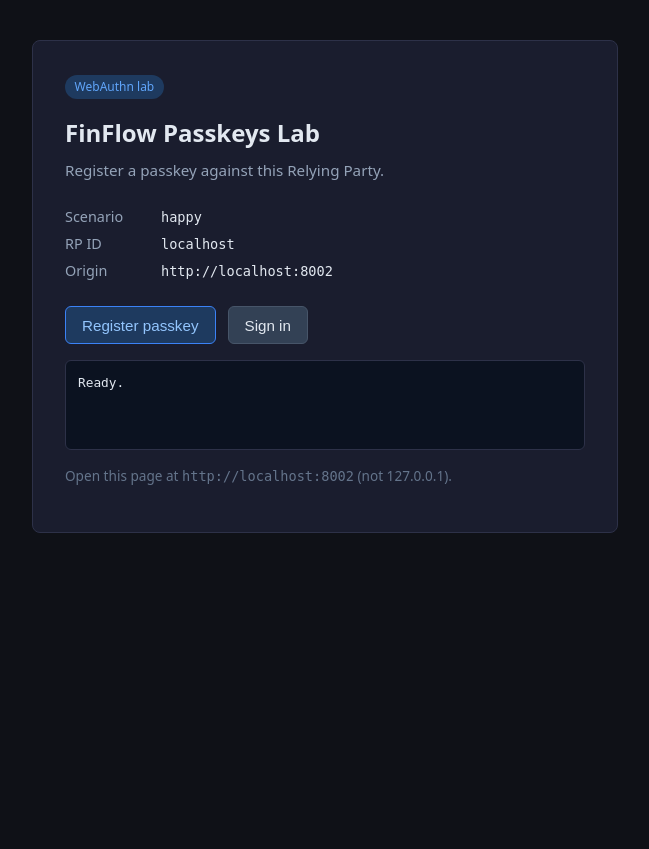
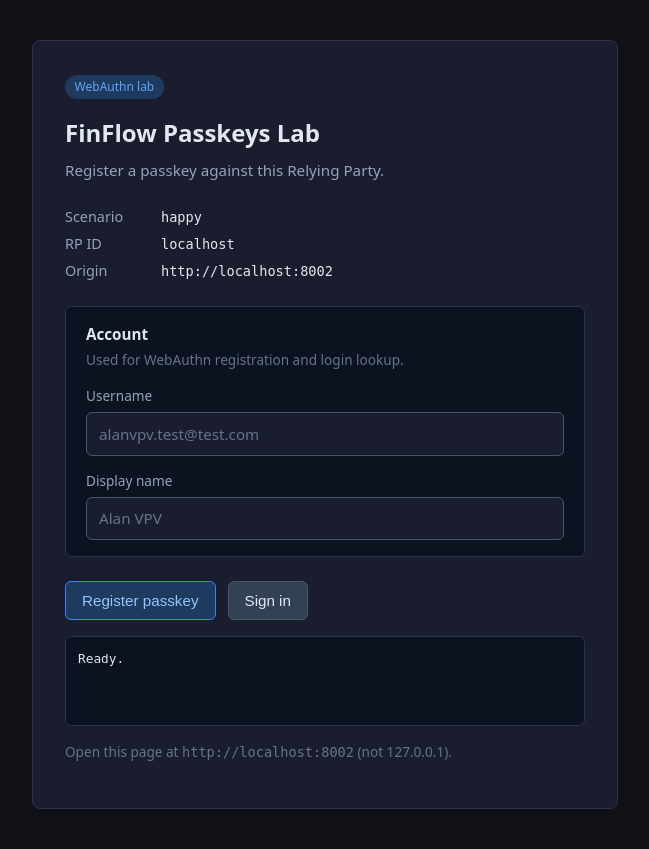
Before and after one commit to AlanVPV301/iam-portfolio, a Flask app: template 06-passkeys-webauthn-lab/templates/index.html in a window 1280 px wide. Shown: the whole page, without its empty margins (8-657 px from the left). Before the commit the page ends 533 px from the top, so only its background shows below. Run offline with Flask 3, Linux system fonts and the light colour scheme; the template is opened without the code that fills it, so the values that code supplies are empty.

Commit message:
Username fields and lookup for register and login, script and helper fixes

```diff
--- a/06-passkeys-webauthn-lab/static/login.js
+++ b/06-passkeys-webauthn-lab/static/login.js
@@ -56,6 +56,20 @@ function authenticationCredentialToJSON(credential) {
   };
 }
 
+async function parseOptionsResponse(resp) {
+  const payload = await resp.json();
+  if (!resp.ok) {
+    const detail = payload?.detail;
+    if (typeof detail === "string") throw new Error(detail);
+    if (Array.isArray(detail)) {
+      throw new Error(detail.map((item) => item.msg).join("; "));
+    }
+    throw new Error(resp.statusText || "Request failed");
+  }
+  if (typeof payload === "string") return JSON.parse(payload);
+  return payload;
+}
+
 document.getElementById("login-btn").addEventListener("click", async () => {
   if (!window.PublicKeyCredential) {
     log("WebAuthn is not available in this browser or context.");
@@ -68,18 +82,27 @@ document.getElementById("login-btn").addEventListener("click", async () => {
 
 
   try {
+    const form = document.getElementById("userForm");
+    const formData = new FormData(form);
+    const usernameValue = formData.get("username");
 
     const optionsResp = await fetch("/webauthn/login/options", {
       method: "POST",
       credentials: "same-origin",
+      headers: { "Content-Type": "application/json" },
+      body: JSON.stringify({ username: usernameValue }),
     });
-    let optionsFromServer = await optionsResp.json();
-    if (typeof optionsFromServer === "string") optionsFromServer = JSON.parse(optionsFromServer);
+
+    //Check for errors in the options call before proceeding, to catch issues such as user not found
+
+    const optionsFromServer = await parseOptionsResponse(optionsResp);
 
     console.log("options status", optionsResp.status);
     console.log("options raw", optionsFromServer);
     console.log("challenge", optionsFromServer.challenge);
     console.log("allowCredentials", optionsFromServer.allowCredentials);
+
+
     // 3. Request assertion (signature) from the user's device authenticator
     const assertion = await navigator.credentials.get({
       publicKey: prepareAuthenticationOptions(optionsFromServer)
--- a/06-passkeys-webauthn-lab/static/registration.js
+++ b/06-passkeys-webauthn-lab/static/registration.js
@@ -71,10 +71,20 @@ document.getElementById("register-btn").addEventListener("click", async () => {
   btn.disabled = true;
 
   try {
+    const form = document.getElementById("userForm");
+    const formData = new FormData(form);
+    const usernameValue = formData.get("username");
+    const displayNameValue = formData.get("displayName");
+
     log("Requesting registration options…");
     const optionsResp = await fetch("/webauthn/register/options", {
       method: "POST",
       credentials: "same-origin", // required so the browser sends and stores the _webauthn_tx cookie from the server
+      headers: { "Content-Type": "application/json" },
+      body: JSON.stringify({
+        username: usernameValue,
+        display_name: displayNameValue,
+      }),
     });
     if (!optionsResp.ok) {
       throw new Error(`Options failed: ${optionsResp.status} ${optionsResp.statusText}`);
--- a/06-passkeys-webauthn-lab/static/style.css
+++ b/06-passkeys-webauthn-lab/static/style.css
@@ -102,3 +102,61 @@ pre {
   font-size: 0.85rem;
   color: #64748b;
 }
+
+.panel {
+  margin-bottom: 1.5rem;
+  padding: 1rem 1.25rem;
+  border-radius: 6px;
+  background: #0b1220;
+  border: 1px solid #2d3148;
+}
+
+.panel-title {
+  margin: 0 0 0.25rem;
+  font-size: 0.95rem;
+  font-weight: 600;
+  color: #e2e8f0;
+}
+
+.panel-hint {
+  margin: 0 0 1rem;
+  font-size: 0.85rem;
+  color: #64748b;
+}
+
+.user-form-fields {
+  display: grid;
+  gap: 0.9rem;
+}
+
+.field {
+  display: grid;
+  gap: 0.35rem;
+}
+
+.field-label {
+  font-size: 0.85rem;
+  color: #94a3b8;
+}
+
+.field input {
+  width: 100%;
+  box-sizing: border-box;
+  padding: 0.6rem 0.75rem;
+  border-radius: 6px;
+  border: 1px solid #475569;
+  background: #1a1d2e;
+  color: #e2e8f0;
+  font: inherit;
+  font-size: 0.95rem;
+}
+
+.field input::placeholder {
+  color: #64748b;
+}
+
+.field input:focus {
+  outline: none;
+  border-color: #3b82f6;
+  box-shadow: 0 0 0 2px rgba(59, 130, 246, 0.2);
+}
--- a/06-passkeys-webauthn-lab/templates/index.html
+++ b/06-passkeys-webauthn-lab/templates/index.html
@@ -21,6 +21,33 @@
       <dd><code>{{ origin | default("http://localhost:8002") }}</code></dd>
     </dl>
 
+    <section class="panel user-form">
+      <h2 class="panel-title">Account</h2>
+      <p class="panel-hint">Used for WebAuthn registration and login lookup.</p>
+      <form id="userForm" class="user-form-fields">
+        <label class="field">
+          <span class="field-label">Username</span>
+          <input
+            type="text"
+            name="username"
+            placeholder="alanvpv.test@test.com"
+            autocomplete="username"
+            required
+          />
+        </label>
+        <label class="field">
+          <span class="field-label">Display name</span>
+          <input
+            type="text"
+            name="displayName"
+            placeholder="Alan VPV"
+            autocomplete="name"
+            required
+          />
+        </label>
+      </form>
+    </section>
+
     <div class="actions">
       <button type="button" class="primary" id="register-btn">Register passkey</button>
       <button type="button" id="login-btn" title="Coming in a later phase">Sign in</button>
```
Also changed, not shown: 06-passkeys-webauthn-lab/passkeys/db.py (+9 -2 lines), 06-passkeys-webauthn-lab/passkeys/main.py (+35 -12 lines), 06-passkeys-webauthn-lab/passkeys/webauthn_helpers.py (+17 -9 lines).
